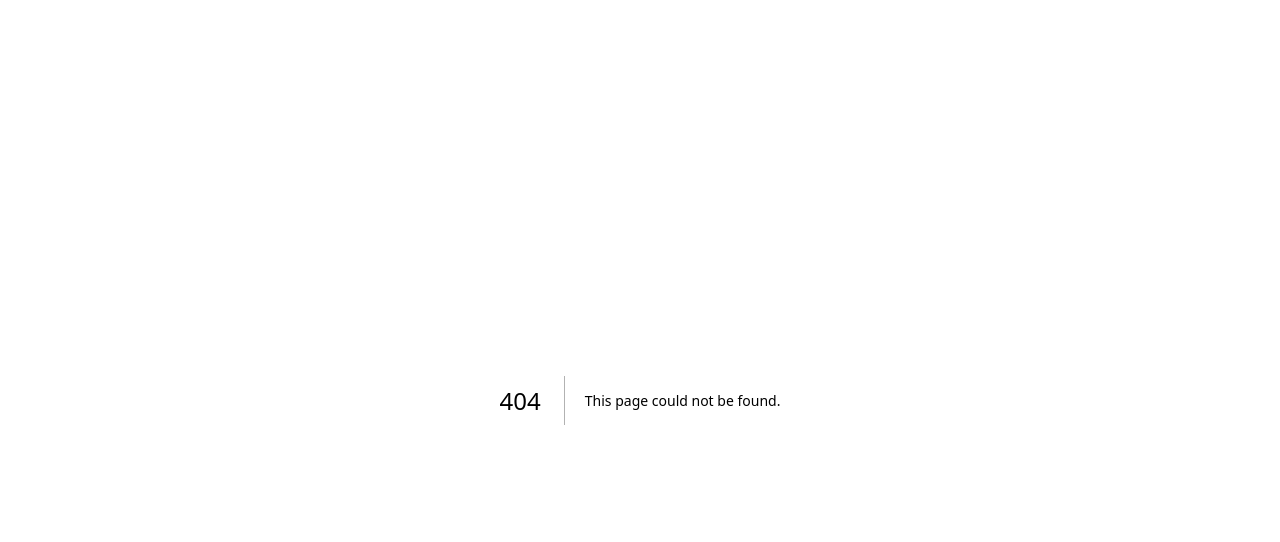
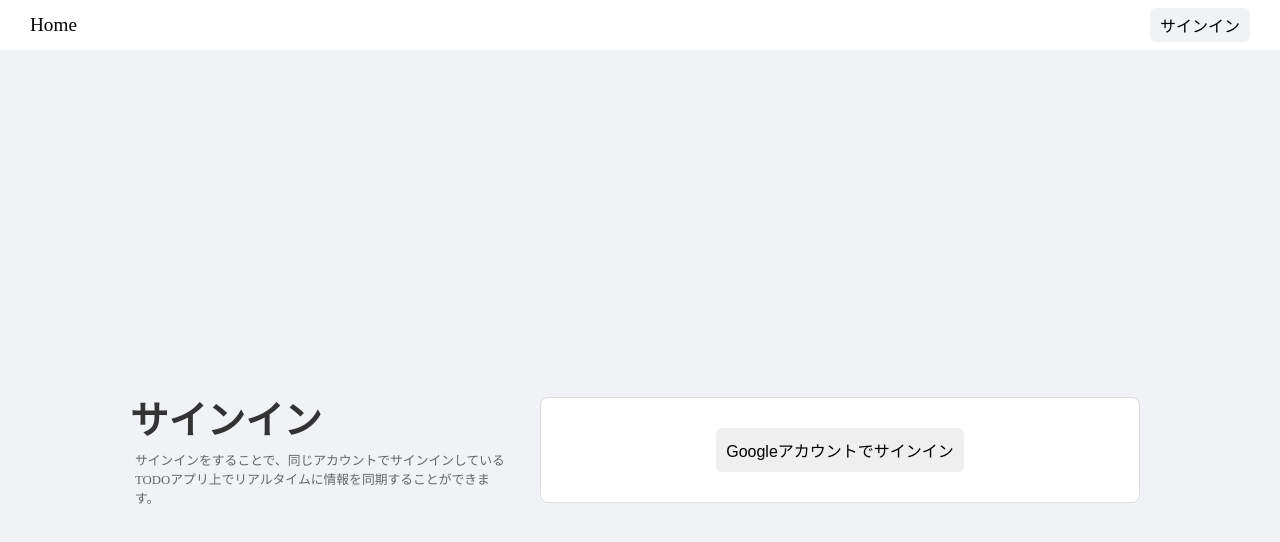
Before and after one commit to nenrinyear/shareable-todolist, a Next.js app: page /signin in a window 1280 px wide. Before the commit this address had no page. Shown: the top 542 px of the page. Built offline with nearby package versions, Linux system fonts and the light colour scheme; no server answers.

Commit message:
[追加] firebase authenticationでログイン機能追加

```diff
--- a/package.json
+++ b/package.json
@@ -9,9 +9,10 @@
     "lint": "next lint"
   },
   "dependencies": {
+    "firebase": "^10.12.2",
+    "next": "^14.2.3",
     "react": "^18",
-    "react-dom": "^18",
-    "next": "14.2.2"
+    "react-dom": "^18"
   },
   "devDependencies": {
     "eslint": "^8",
--- a/src/app/globals.css
+++ b/src/app/globals.css
@@ -14,3 +14,17 @@ a {
     color: inherit;
     text-decoration: none;
 }
+
+button {
+    cursor: pointer;
+    border: none;
+    outline: none;
+}
+
+:root {
+    --header-height: 50px;
+}
+
+main {
+    margin-top: var(--header-height);
+}
--- /dev/null
+++ b/src/app/signin/Signin.module.css
@@ -0,0 +1,81 @@
+.main {
+    width: 100%;
+    height: 100vh;
+    padding: 20px;
+    display: flex;
+    justify-content: center;
+    align-items: center;
+    background-color: #f0f2f5;
+}
+.Title {
+    width: 40%;
+    max-width: 400px;
+    font-size: 1.2rem;
+    color: #333333;
+    margin: 0;
+    padding: 10px;
+}
+.Title > h1 {
+    margin: 0;
+}
+.Title > p {
+    margin: 0;
+    padding: 5px;
+    font-size: 0.8rem;
+    color: #666666;
+}
+
+.form {
+    width: 60%;
+    max-width: 600px;
+    padding: 20px;
+    margin: 20px;
+    display: flex;
+    flex-direction: column;
+    justify-content: center;
+    align-items: center;
+    border: 1px solid #ddd;
+    border-radius: 8px;
+    background-color: #fff;
+}
+.box {
+    display: flex;
+    flex-direction: column;
+    justify-content: center;
+    align-items: flex-start;
+}
+
+.google_signin {
+    width: 100%;
+    padding: 10px;
+    display: flex;
+    justify-content: center;
+    align-items: center;
+    font-size: 16px;
+    outline: none;
+    transition: border-color 0.3s, background-color 0.3s;
+}
+.google_signin > button {
+    width: 100%;
+    padding: 10px;
+    border: none;
+    border-radius: 6px;
+    font-size: 16px;
+    outline: none;
+    transition: background-color 0.3s;
+}
+.google_signin > button:hover {
+    background-color: #f7f7f7;
+}
+
+@media screen and (max-width: 600px) {
+    .main {
+        flex-direction: column;
+    }
+    .Title {
+        width: 100%;
+    }
+    .form {
+        width: 100%;
+    }
+}
--- /dev/null
+++ b/src/app/signin/page.js
@@ -0,0 +1,56 @@
+"use client";
+import { getAuth, GoogleAuthProvider, signInWithPopup } from "firebase/auth";
+import styles from "./Signin.module.css";
+import { redirect } from "next/navigation";
+
+export default function SigninPage() {
+    const signIn = () => {
+        const auth = getAuth();
+        const provider = new GoogleAuthProvider();
+
+        // サインインの処理
+        signInWithPopup(auth, provider)
+            .then((result) => {
+                // サインイン成功時の処理
+                const credential = GoogleAuthProvider.credentialFromResult(result);
+                const token = credential.accessToken;
+                const user = result.user;
+                console.log(token, user);
+                location.reload();
+            })
+            .catch((error) => {
+                // サインイン失敗時の処理
+                const errorCode = error.code;
+                const errorMessage = error.message;
+                const email = error.email;
+                const credential = GoogleAuthProvider.credentialFromError(error);
+                console.log(errorCode, errorMessage, email, credential);
+            });
+    };
+
+    const auth = getAuth();
+    if (auth.currentUser) {
+        // ログイン済みの場合はリダイレクト
+        redirect("/");
+    }
+
+    return (
+        <main className={styles.main}>
+            <div className={styles.Title}>
+                <h1>サインイン</h1>
+                <p>サインインをすることで、同じアカウントでサインインしているTODOアプリ上でリアルタイムに情報を同期することができます。</p>
+            </div>
+            <div className={styles.form}>
+                <div className={styles.box}>
+                    <div className={styles.google_signin}>
+                        <button
+                            onClick={signIn}
+                        >
+                            Googleアカウントでサインイン
+                        </button>
+                    </div>
+                </div>
+            </div>
+        </main>
+    );
+}
--- /dev/null
+++ b/src/app/template.js
@@ -0,0 +1,15 @@
+"use client";
+
+import Header from "@/components/Header";
+import { AuthProvider } from "@/lib/AuthContext";
+import { initializeFirebaseApp } from "@/lib/firebase";
+
+export default function Template({ children }) {
+    initializeFirebaseApp();
+    return (
+        <AuthProvider>
+            <Header />
+            {children}
+        </AuthProvider>
+    );
+}
--- /dev/null
+++ b/src/components/Header.jsx
@@ -0,0 +1,43 @@
+"use client";
+import { useAuth } from "@/lib/AuthContext";
+import { signOut, getAuth } from "firebase/auth";
+import styles from "./Header.module.css";
+
+export default function Header() {
+    const { currentUser } = useAuth();
+
+    const signOutHandler = () => {
+        const auth = getAuth();
+
+        signOut(auth)
+            .then(() => {
+                console.log("Signout success");
+                location.reload();
+            })
+            .catch((error) => {
+                console.warn("Signout error", error);
+            });
+    }
+
+    return (
+        <header className={styles.Top}>
+            <nav className={styles.nav}>
+                <div className={styles.Links}>
+                    <a href="/">Home</a>
+                </div>
+                <div className={styles.Accounts}>
+                    {currentUser ? (
+                        <>
+                            <span className={styles.email}>{currentUser.email}</span>
+                            <button onClick={signOutHandler}>サインアウト</button>
+                        </>
+                    ) : (
+                        <>
+                            <a href="/signin">サインイン</a>
+                        </>
+                    )}
+                </div>
+            </nav>
+        </header>
+    )
+}
--- /dev/null
+++ b/src/components/Header.module.css
@@ -0,0 +1,65 @@
+.Top {
+    width: 100%;
+    height: var(--header-height);
+    overflow: hidden;
+    padding: 10px 20px;
+    position: fixed;
+    top: 0;
+    left: 0;
+    z-index: 1000;
+    color: black;
+    background-color: rgba(255, 255, 255, 0.7);
+    backdrop-filter: blur(10px);
+}
+
+.nav {
+    width: 100%;
+    height: 100%;
+    display: flex;
+    flex1-direction: row;
+    justify-content: space-between;
+    align-items: center;
+}
+
+.Links {
+    display: flex;
+    flex-direction: row;
+    justify-content: center;
+    align-items: center;
+}
+.Links a {
+    margin: 0 10px;
+    font-size: 1.2rem;
+    color: black;
+    text-decoration: none;
+    transition: color 0.3s;
+}
+.Links a:hover {
+    color: #007bff;
+}
+
+.Accounts {
+    display: flex;
+    flex-direction: row;
+    justify-content: center;
+    align-items: center;
+}
+.Accounts a, .Accounts button {
+    padding: 5px 10px;
+    margin: 0 10px;
+    font-size: 1rem;
+    color: black;
+    text-decoration: none;
+    transition: color 0.3s;
+    background-color: #f0f2f5;
+    border-radius: 6px;
+    transition: background-color 0.3s;
+}
+.Accounts a:hover, .Accounts button:hover {
+    background-color: #e0e2e5;
+}
+
+.email {
+    font-size: 0.8rem;
+    color: #666666;
+}
--- /dev/null
+++ b/src/lib/AuthContext.js
@@ -0,0 +1,32 @@
+import { createContext, useContext, useState, useEffect } from 'react'
+import { getAuth, onAuthStateChanged } from 'firebase/auth'
+
+const AuthContext = createContext();
+
+export function useAuth() {
+    return useContext(AuthContext);
+}
+
+export function AuthProvider({ children }) {
+    const [currentUser, setCurrentUser] = useState(null);
+    const [loading, setLoading] = useState(true);
+
+    useEffect(() => {
+        const auth = getAuth();
+        const unsubscribe = onAuthStateChanged(auth, async user => {
+            setCurrentUser(user);
+            setLoading(false);
+        })
+        return unsubscribe;
+    }, [])
+
+    const value = {
+        currentUser
+    }
+
+    return (
+        <AuthContext.Provider value={value}>
+            {!loading && children}
+        </AuthContext.Provider>
+    )
+}
--- /dev/null
+++ b/src/lib/firebase.js
@@ -0,0 +1,19 @@
+// Import the functions you need from the SDKs you need
+import { getApps, getApp, initializeApp } from "firebase/app";
+// TODO: Add SDKs for Firebase products that you want to use
+// https://firebase.google.com/docs/web/setup#available-libraries
+
+// Your web app's Firebase configuration
+// For Firebase JS SDK v7.20.0 and later, measurementId is optional
+const firebaseConfig = {
+    apiKey: process.env.NEXT_PUBLIC_FIREBASE_API_KEY ?? '',
+    authDomain: process.env.NEXT_PUBLIC_FIREBASE_AUTH_DOMAIN ?? '',
+    projectId: process.env.NEXT_PUBLIC_FIREBASE_PROJECT_ID ?? '',
+    storageBucket: process.env.NEXT_PUBLIC_FIREBASE_STORAGE_BUCKET ?? '',
+    messagingSenderId: process.env.NEXT_PUBLIC_MESSAGING_SENDER_ID ?? '',
+    appId: process.env.NEXT_PUBLIC_APP_ID ?? '',
+    measurementId: process.env.NEXT_PUBLIC_MEASUREMENT_ID ?? ''
+};
+
+export const initializeFirebaseApp = () =>
+    !getApps().length ? initializeApp(firebaseConfig) : getApp();
```
Also changed, not shown: 1 other file (tests, documents, lock files or other folders).
